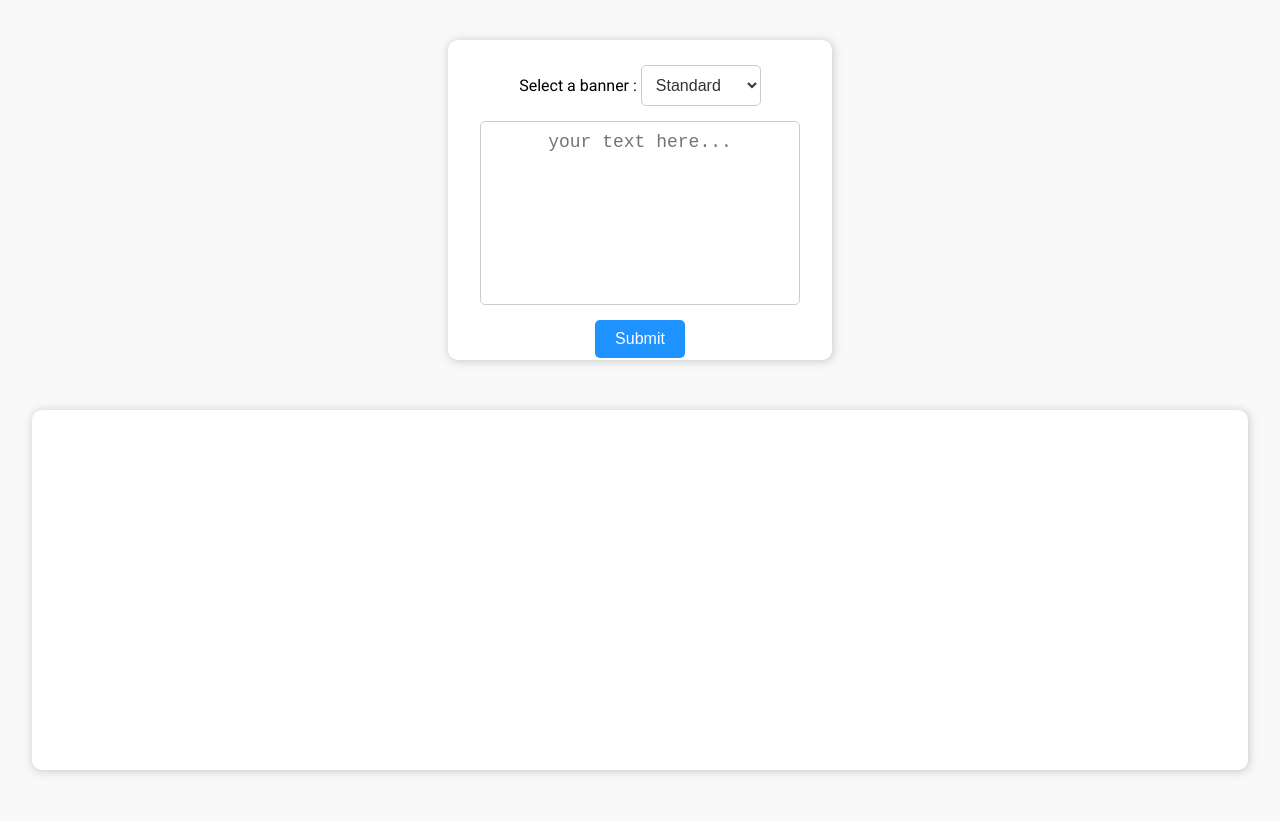
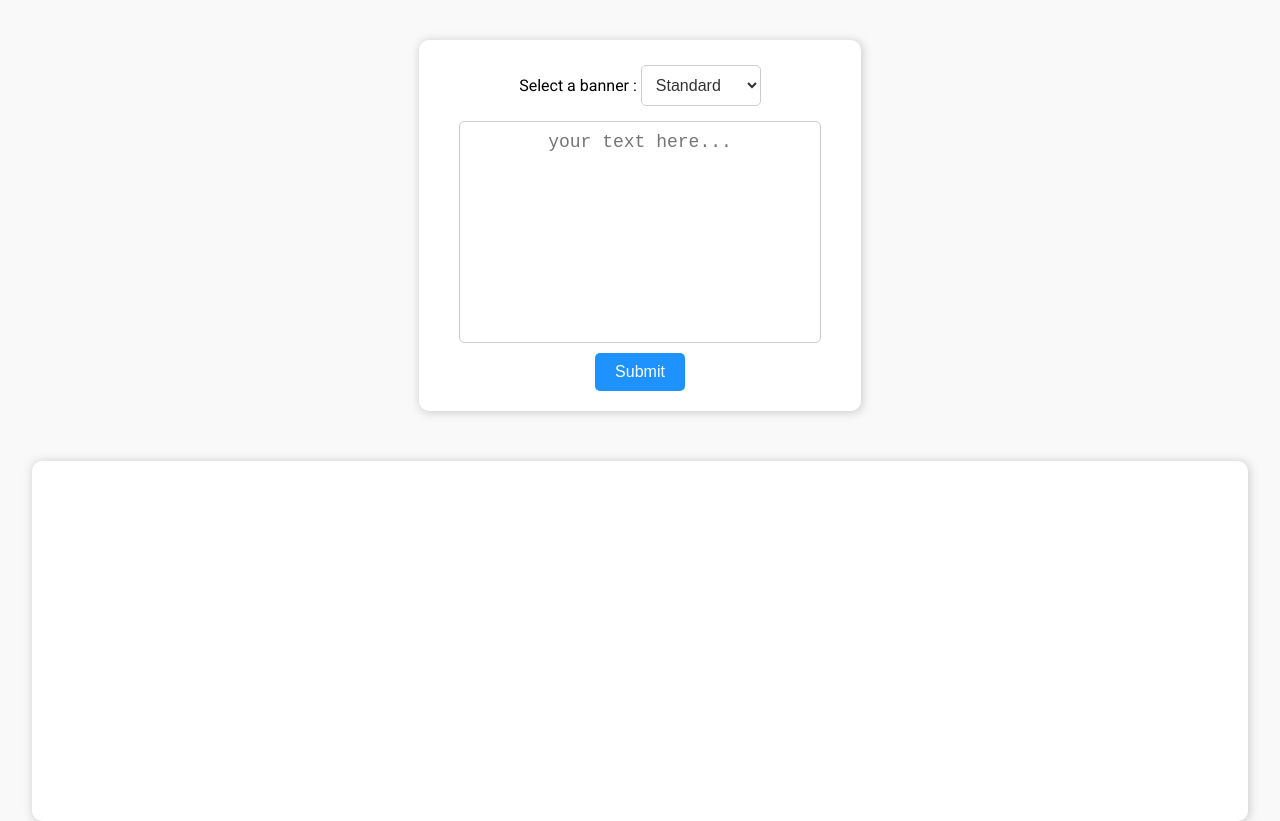
Before and after one commit to AyoubOutrgua/ascii-art-web, a plain HTML site: page templates/index.html in a window 1280 px wide. Before the commit the page ends 800 px from the top, so only its background shows below. Drawn offline with Linux system fonts and the light colour scheme.

Commit message:
ascii art web

```diff
--- a/templates/index.html
+++ b/templates/index.html
@@ -31,7 +31,7 @@
                 </form>
             </div>
             <div class="outputSection">
-                <pre class="outputText"></pre>
+                <pre aria-placeholder="dsggdgd" class="outputText"></pre>
             </div>
         </section>
     </main>
--- a/templates/style.css
+++ b/templates/style.css
@@ -18,14 +18,13 @@ body{
 
 .inputSection{
     margin-top: 40px;
-    width: 30vw;
-    height: 40vh;
     background-color: #FFF;
     box-shadow: 1px 1px 8px 1px #9c9c9c71 ;
     border-radius: 10px;
     padding: 10px 20px;
     display: flex;
     justify-content: center;
+    padding: 10px 20px;
 }
 
 .formControls {
@@ -45,8 +44,6 @@ body{
 }
 
 .inputText {
-    width: 25vw;
-    height: 23vh;
     display: block;
     border: 1px solid #ccc;
     border-radius: 5px;
@@ -54,7 +51,7 @@ body{
     text-align: center;
     padding: 10px;
     resize: none;
-    margin-bottom: 15px;
+    margin: 0px 20px;
 }
 
 .outputText {
@@ -97,6 +94,8 @@ body{
     border-radius: 5px;
     cursor: pointer;
     transition: background-color 0.3s ease;
+    margin: 10px 0px;
+
   }
 
   .btn:hover {
```
